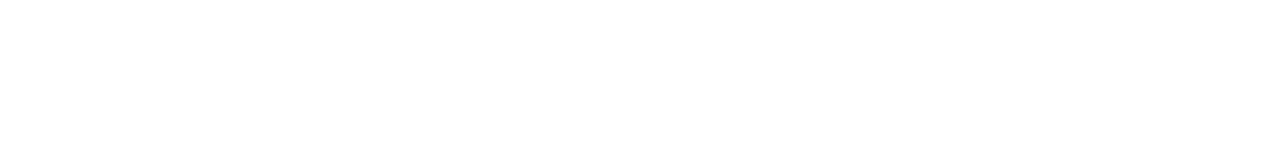
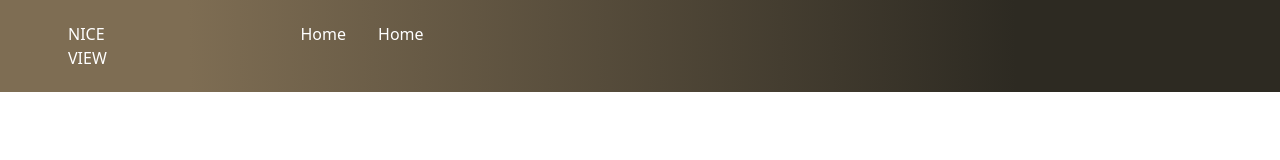
Before and after one commit to ByteMe6/practicnharobota2, a plain HTML site: page index.html in a window 1280 px wide. Drawn offline with nearby package versions, Linux system fonts and the light colour scheme.

Commit message:
header start

```diff
--- a/index.html
+++ b/index.html
@@ -9,11 +9,20 @@
     <title>Document</title>
 </head>
 <body>
-	<header>
-		<ul>
-		   <li></li>
-		</ul>
-
+	<header class="header">
+        <nav class="nav" id="nav">
+            <ul class="nav-list">
+                <li class="nav-list-item nice-logo" id="nice-logo">
+                    Nice view
+                </li>
+                <li class="nav-list-item">
+                    Home
+                </li>
+                <li class="nav-list-item">
+                    Home
+                </li>
+             </ul>
+        </nav>
 	</header>
     <script src="https://cdn.jsdelivr.net/npm/bootstrap@5.3.2/dist/js/bootstrap.bundle.min.js" integrity="sha384-C6RzsynM9kWDrMNeT87bh95OGNyZPhcTNXj1NW7RuBCsyN/o0jlpcV8Qyq46cDfL" crossorigin="anonymous"></script>
 </body>
--- a/scss/layout/_header.scss
+++ b/scss/layout/_header.scss
@@ -1,3 +1,21 @@
-ul{
-	list-style: none;
+#nice-logo {
+  text-transform: uppercase;
+  width: 56px;
+  margin-right: 144.5px;
 }
+.header {
+  background: var(
+    --header,
+    linear-gradient(269deg, #2d2a22 20.66%, #7e6d53 85.22%)
+  );
+}
+.nav-list-item {
+  color: #fff;
+  &:not(:first-child){
+	   margin-left: 32px;
+  }
+}
+.nav-list {
+  display: flex;
+  padding: 22px 68px;
+}
--- a/scss/utils/_reset.scss
+++ b/scss/utils/_reset.scss
@@ -0,0 +1,6 @@
+ul,ol{
+	list-style: none;
+}
+#nav{
+	display: block;
+}
```
Also changed, not shown: css/stlye.css, scss/utils/_normolize.scss (deleted).
